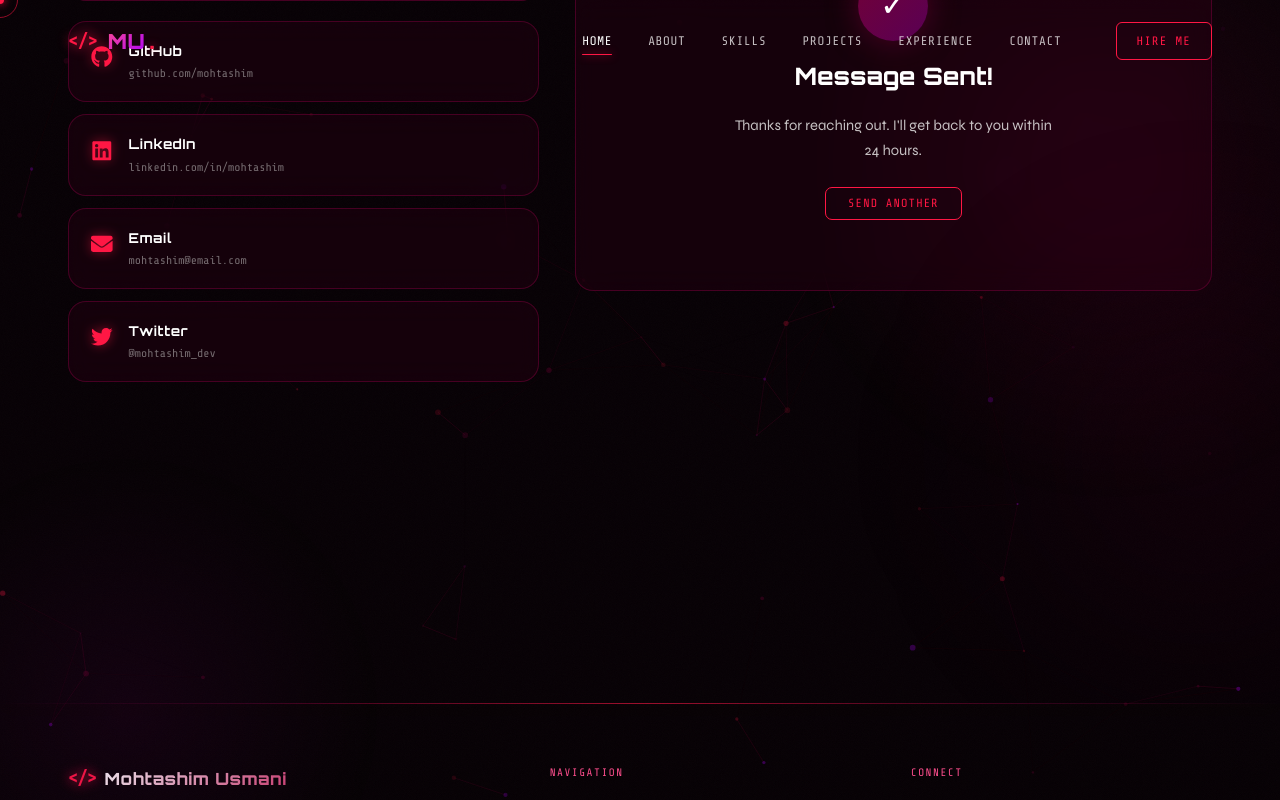
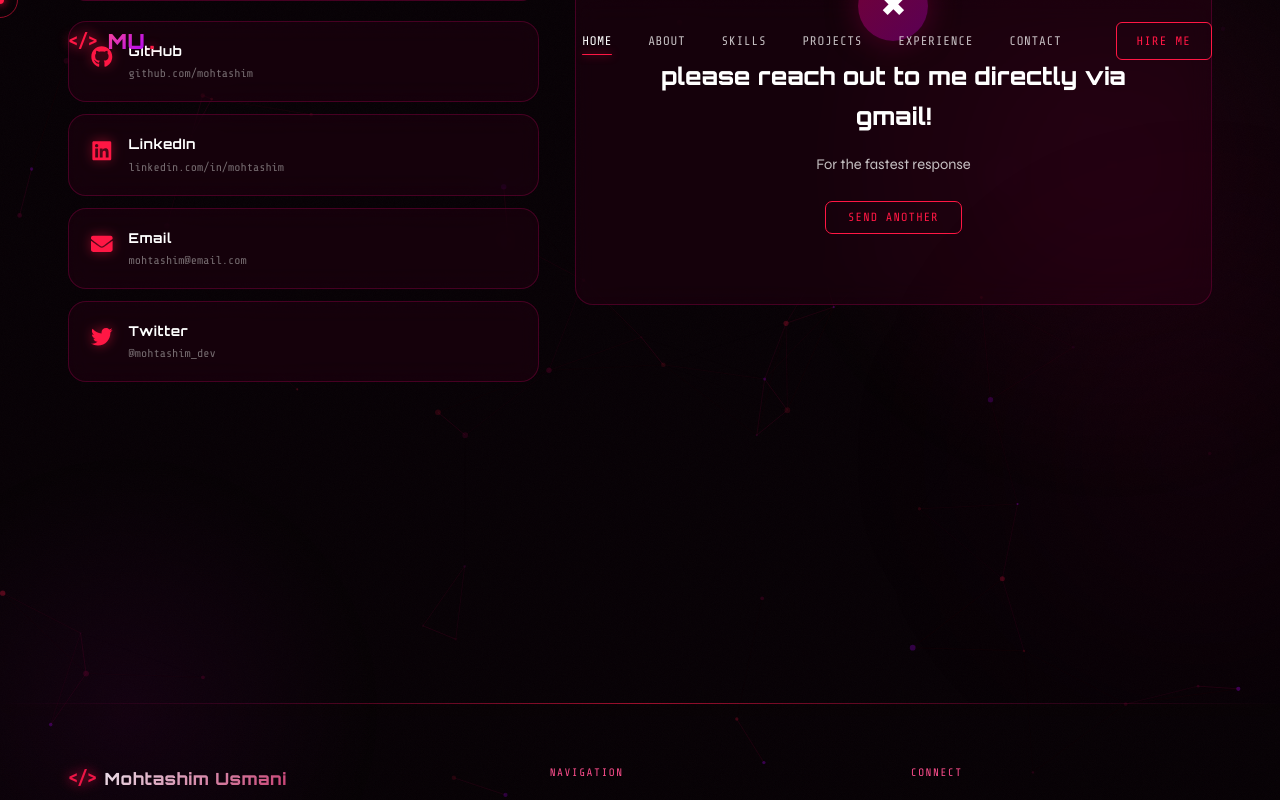
Before and after one commit to MohtashimUsmani/Portfolio, a React (Create React App) app: page / in a window 1280 px wide. Both pictures are taken after typing "Sample", "name@example.com", "Sample", "Sample" into the empty fields and a click on the button "SEND MESSAGE". Shown: the part 6600-7400 px from the top of the page. Built offline with nearby package versions, Linux system fonts and the light colour scheme.

Commit message:
Update Contact.js

```diff
--- a/src/sections/Contact.js
+++ b/src/sections/Contact.js
@@ -6,10 +6,10 @@ import GlowButton from '../components/GlowButton';
 import './Contact.css';
 
 const SOCIALS = [
-  { icon:<FaGithub />,   label:'GitHub',   href:'https://github.com',         handle:'github.com/mohtashim'   },
-  { icon:<FaLinkedin />, label:'LinkedIn', href:'https://linkedin.com',        handle:'linkedin.com/in/mohtashim' },
-  { icon:<FaEnvelope />, label:'Email',    href:'mailto:mohtashim@email.com',  handle:'mohtashim@email.com'    },
-  { icon:<FaTwitter />,  label:'Twitter',  href:'https://twitter.com',         handle:'@mohtashim_dev'          },
+  { icon:<FaGithub />,   label:'GitHub',   href:'https://github.com/MohtashimUsmani', handle:'github.com/mohtashim'},
+  { icon:<FaLinkedin />, label:'LinkedIn', href:'https://www.linkedin.com/in/mohtashim-usmani/', handle:'linkedin.com/in/mohtashim' },
+  { icon:<FaEnvelope />, label:'Email',    href:'mailto:mohtashimusmani09@gmail.com',  handle:'mohtashim@email.com'},
+  { icon:<FaTwitter />,  label:'Twitter',  href:'https://twitter.com', handle:'@mohtashim_dev'},
 ];
 
 const Contact = () => {
@@ -59,9 +59,9 @@ const Contact = () => {
             viewport={{ once:true }} transition={{ duration:0.65 }}>
             {submitted ? (
               <div className="contact__success">
-                <div className="contact__success-icon">✓</div>
-                <h3 className="contact__success-title">Message Sent!</h3>
-                <p className="contact__success-sub">Thanks for reaching out. I'll get back to you within 24 hours.</p>
+                <div className="contact__success-icon">✖</div>
+                <h3 className="contact__success-title">please reach out to me directly via gmail!</h3>
+                <p className="contact__success-sub">For the fastest response</p>
                 <button className="contact__success-reset"
                   onClick={() => { setSubmitted(false); setForm({ name:'', email:'', subject:'', message:'' }); }}>
                   Send Another
```
